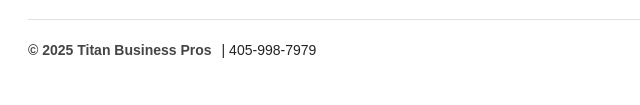
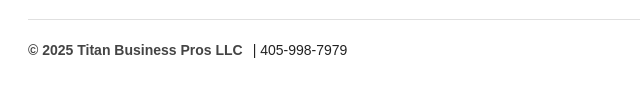
Before and after one commit to TitanBusinessPros/Inventory-Tracker-Private-Label, a plain HTML site: page index.html in a window 1280 px wide. Shown: the part 579-684 px from the top of the page, 0-640 px from the left. Drawn offline with Linux system fonts and the light colour scheme; a script that the page names is missing.

Commit message:
Update index.html

```diff
--- a/index.html
+++ b/index.html
@@ -356,7 +356,7 @@
   <!-- Footer (cosmetic only) -->
   <footer class="site-footer" aria-label="Site footer">
     <div class="footer-left">
-      <span class="footer-brand">© 2025 Titan Business Pros</span>
+      <span class="footer-brand">© 2025 Titan Business Pros LLC</span>
       <span class="footer-phone">| 405-998-7979</span>
     </div>
 
```
